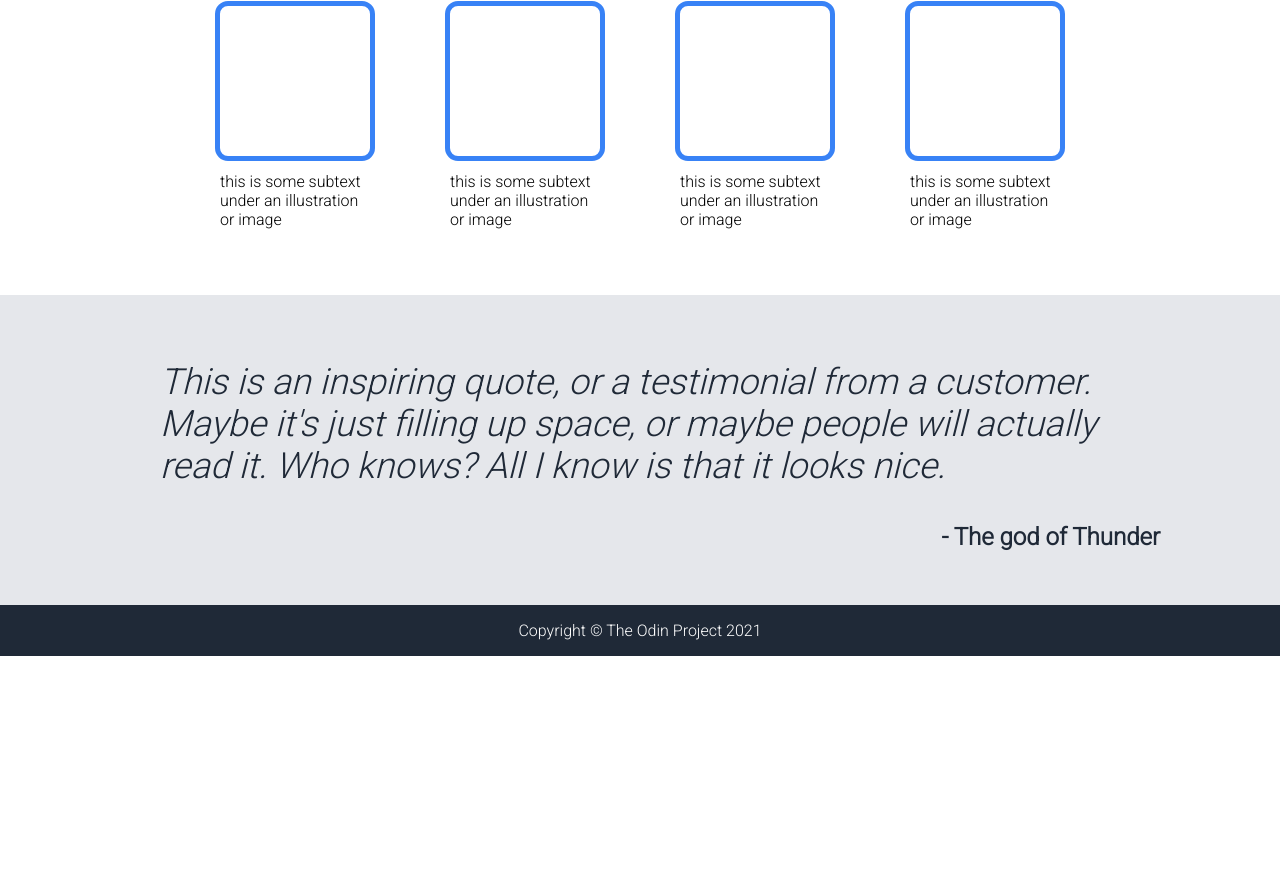
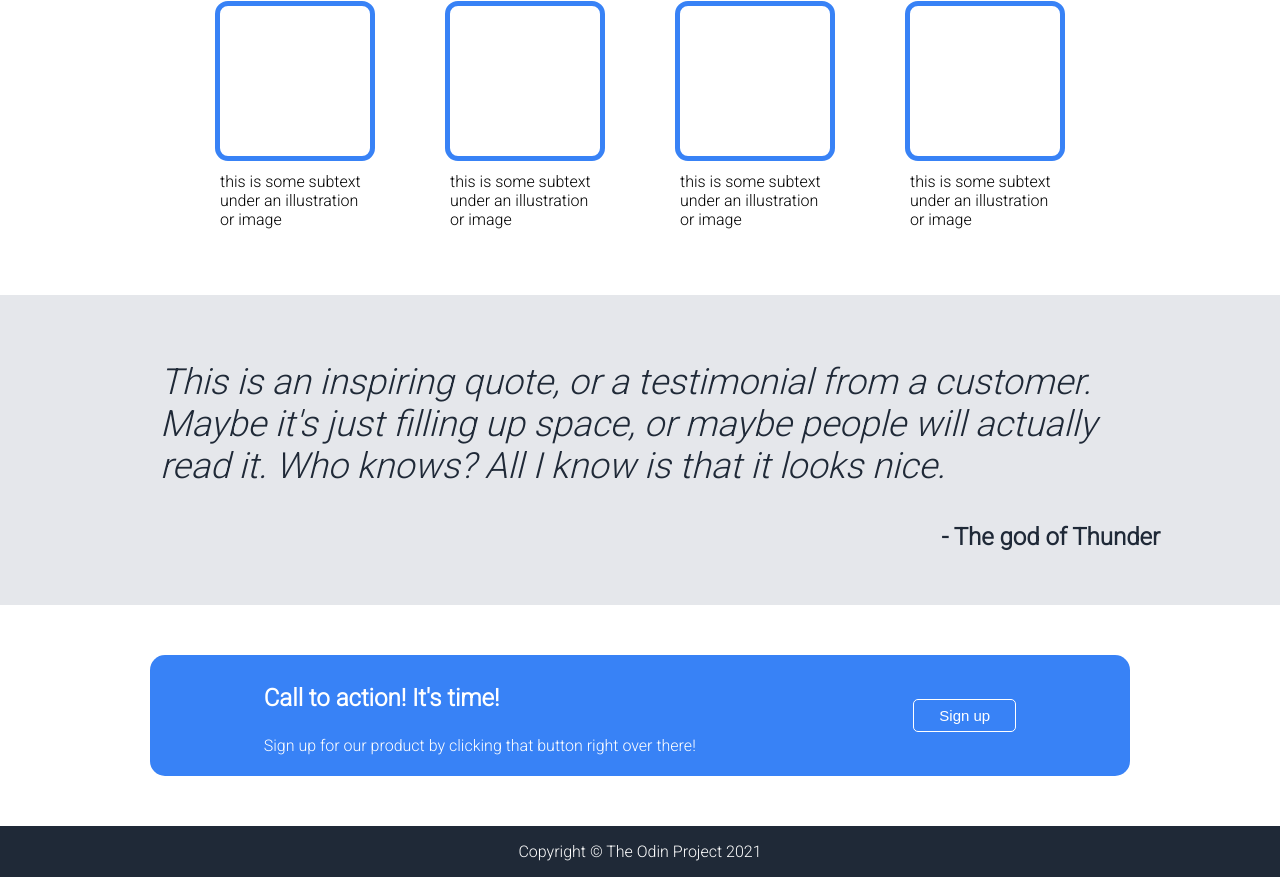
Before and after one commit to hectorgonzalezo/landing-page, a plain HTML site: page index.html in a window 1280 px wide. Shown: the part 596-1473 px from the top of the page. Before the commit the page ends 1252 px from the top, so only its background shows below. Drawn offline with Linux system fonts and the light colour scheme.

Commit message:
Finish call to action

```diff
--- a/index.html
+++ b/index.html
@@ -60,6 +60,11 @@
         <p class="name">- The god of Thunder</p>
     </div>
     <div class="signup-container">
+        <div class="call-action">
+            <h3>Call to action! It's time!</h3>
+            <p>Sign up for our product by clicking that button right over there!</p>
+        </div>
+        <button>Sign up</button>
     </div>
     <div class="footer">
         <p>Copyright &copy; The Odin Project 2021</p>
--- a/styles.css
+++ b/styles.css
@@ -9,6 +9,7 @@ body {
 a {
     text-decoration: none;
 }
+
 
 .links a{
     color: #E5E7EB;
@@ -79,6 +80,7 @@ button {
     border-radius: 5px;
     padding: 7px 25px;
     font-size: 15px;
+    border: none;
 }
 
 .information-header {
@@ -129,3 +131,24 @@ blockquote {
     font-weight: 1000;
     color: #1f2937;
 }
+
+.signup-container {
+    display: flex;
+    justify-content: space-around;
+    align-items: center;
+    background-color: #3882F6;
+    color: white;
+    border-radius: 15px;
+    margin:  50px 150px;
+    gap: 30px;
+    padding: 5px 20px;
+}
+
+h3 {
+    font-size: 24px;
+    font-weight: 1000;
+}
+
+.signup-container button {
+    border: 1px solid white;
+}
```
